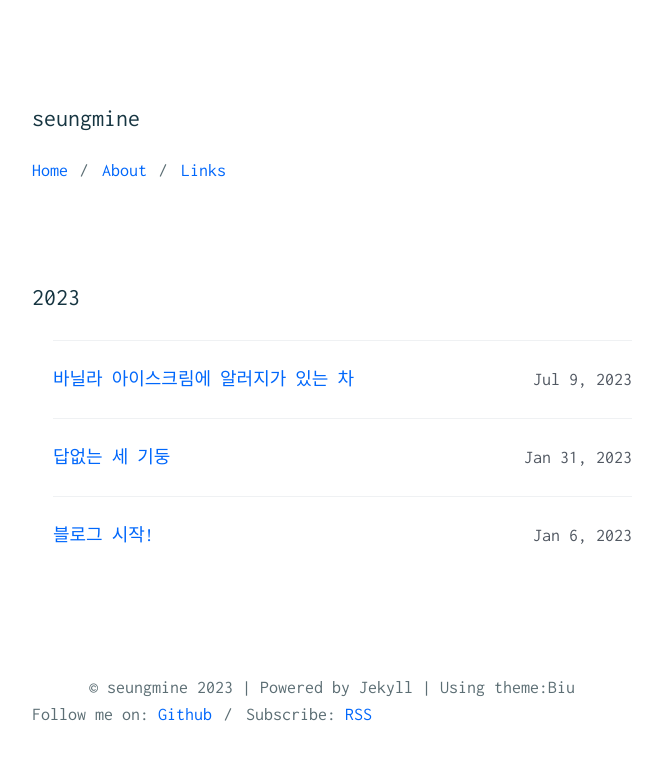
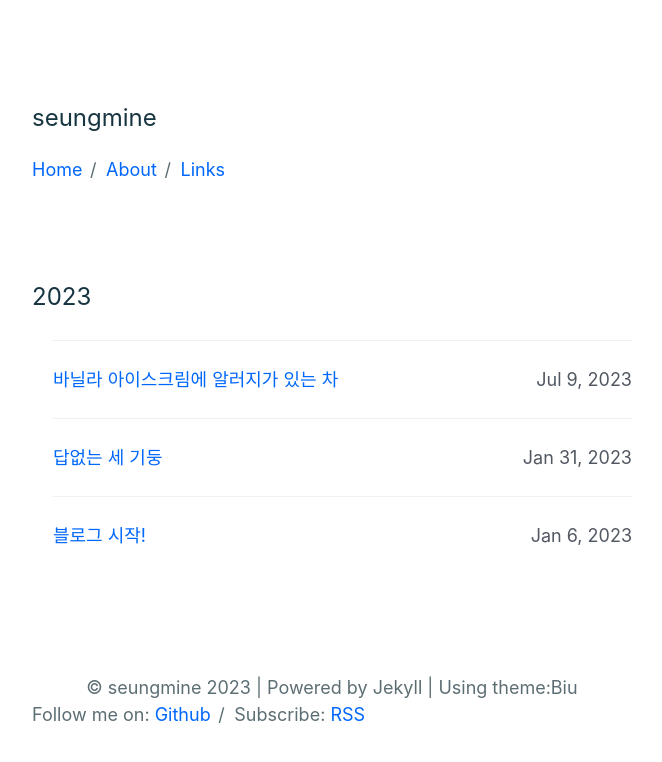
Before and after one commit to effectivemadness/effectivemadness.github.io.bak, a Jekyll site: the page built from index.html, in a window 1280 px wide. Shown: the top 762 px of the page, without its empty margins (308-970 px from the left). Built offline with Jekyll 4.4.1, drawn with Linux system fonts in a browser that asks for light colours; some web fonts are replaced.

Commit message:
change font

```diff
--- a/_sass/helpers/_mixins.scss
+++ b/_sass/helpers/_mixins.scss
@@ -14,14 +14,18 @@
     }
 }
 
+@import url("https://cdn.jsdelivr.net/gh/orioncactus/pretendard@v1.3.9/dist/web/static/pretendard.min.css");
+
 // Font families
 @mixin ff--sans-serif($font-weight: normal) {
-    font-family: 'Inconsolata', monospace;
+    // font-family: 'Inconsolata', monospace;
+    font-family: "Pretendard Variable", Pretendard, -apple-system, BlinkMacSystemFont, system-ui, Roboto, "Helvetica Neue", "Segoe UI", "Apple SD Gothic Neo", "Noto Sans KR", "Malgun Gothic", "Apple Color Emoji", "Segoe UI Emoji", "Segoe UI Symbol", sans-serif;;
     font-weight: $font-weight;
 }
 
 @mixin ff--code {
-    font-family: 'Inconsolata', monospace;
+    // font-family: 'Inconsolata', monospace;
+    font-family: "Pretendard Variable", Pretendard, -apple-system, BlinkMacSystemFont, system-ui, Roboto, "Helvetica Neue", "Segoe UI", "Apple SD Gothic Neo", "Noto Sans KR", "Malgun Gothic", "Apple Color Emoji", "Segoe UI Emoji", "Segoe UI Symbol", sans-serif;;
 }
 
 // Font sizing
```
